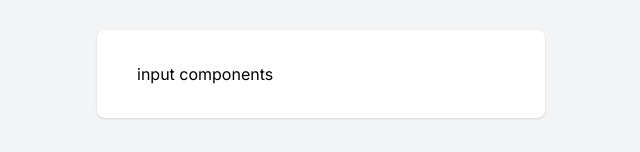
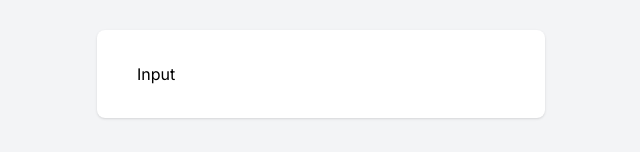
Before and after one commit to shahadat3669/messenger-clone, a Next.js app: page / in a window 1280 px wide. Shown: the part 558-710 px from the top of the page, without its empty margins (319-959 px from the left). Built offline with nearby package versions, Linux system fonts and the light colour scheme.

Commit message:
Add Input global component

```diff
--- a/app/(site)/components/AuthForm.tsx
+++ b/app/(site)/components/AuthForm.tsx
@@ -1,5 +1,6 @@
 'use client';
 
+import Input from '@/app/components/inputs/Input';
 import { useCallback, useState } from 'react';
 import { useForm, FieldValues, SubmitHandler } from 'react-hook-form';
 
@@ -51,7 +52,7 @@ const AuthForm = () => {
           className="space-y-6"
           onSubmit={handleSubmit(onSubmit)}
         >
-          input components
+          <Input />
         </form>
       </div>
     </div>
--- /dev/null
+++ b/app/components/inputs/Input.tsx
@@ -0,0 +1,7 @@
+'use client';
+
+const Input = () => {
+  return <div>Input</div>;
+};
+
+export default Input;
```
